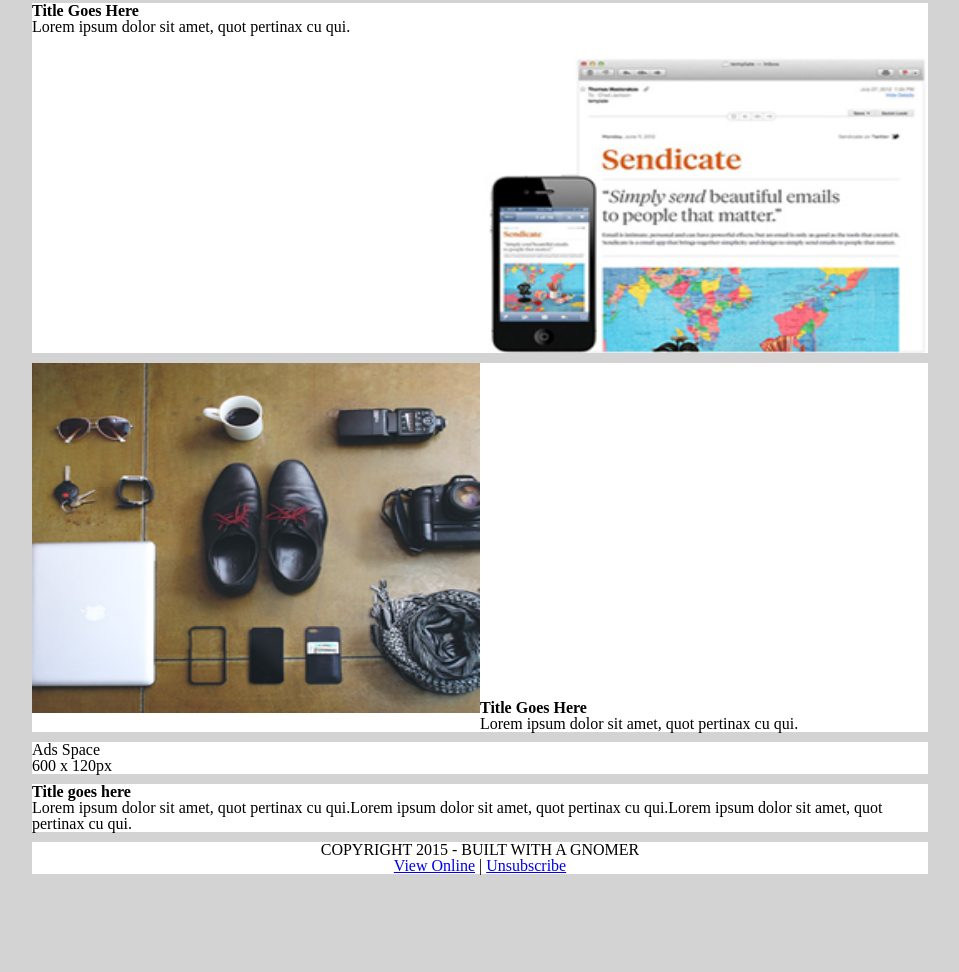
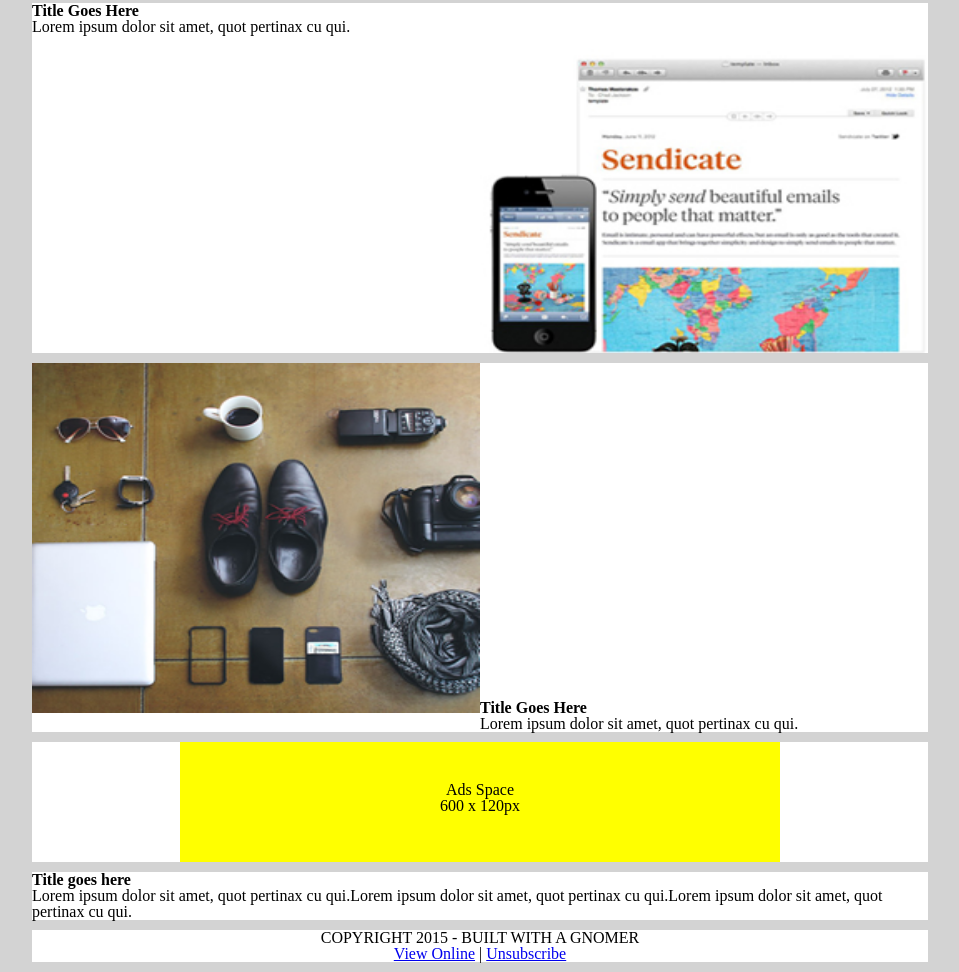
Before and after one commit to victsomie/psd, a plain HTML site: page index.html in a window 1280 px wide. Shown: the part 697-1669 px from the top of the page, without its empty margins (160-1119 px from the left). Before the commit the page ends 1581 px from the top, so only its background shows below. Drawn offline with Linux system fonts and the light colour scheme.

Commit message:
styled ads box

```diff
--- a/css/main.css
+++ b/css/main.css
@@ -185,3 +185,17 @@ blockquote:after {
     background-size: 100% 100%;
     background-repeat: no-repeat;
 }
+
+
+.ads{
+    text-align: center;
+    width: 600px;
+    height: 120px;
+    background-color: yellow;
+    margin: auto;
+    position:  relative;
+}
+
+.ads p{
+    padding-top: 40px
+}
--- a/index.html
+++ b/index.html
@@ -79,8 +79,8 @@
         </section>
 
         <!--==========Ads space=====================-->
-        <section class="ads">
-            <section class="container">
+        <section class="container">
+            <section class="ads">
                 <p>Ads Space <br> 600 x 120px </p>
             </section>
 
```
